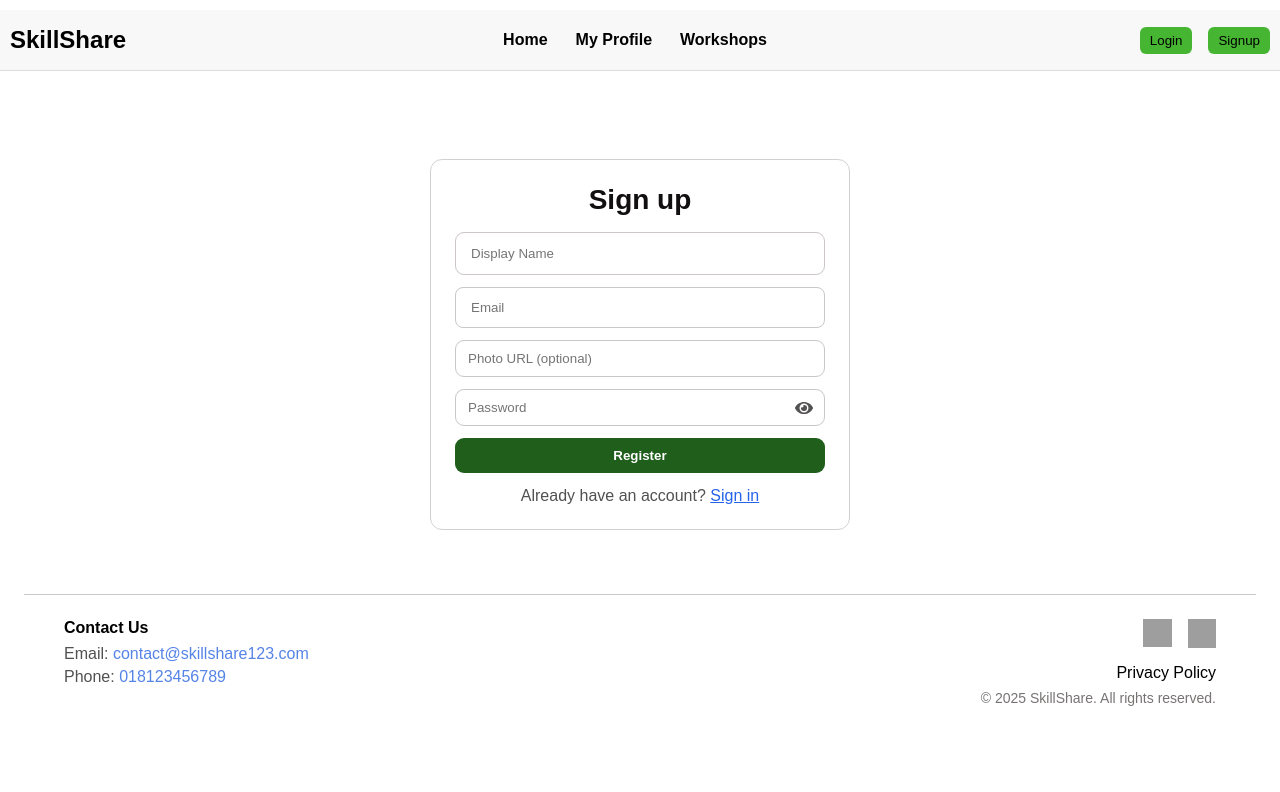
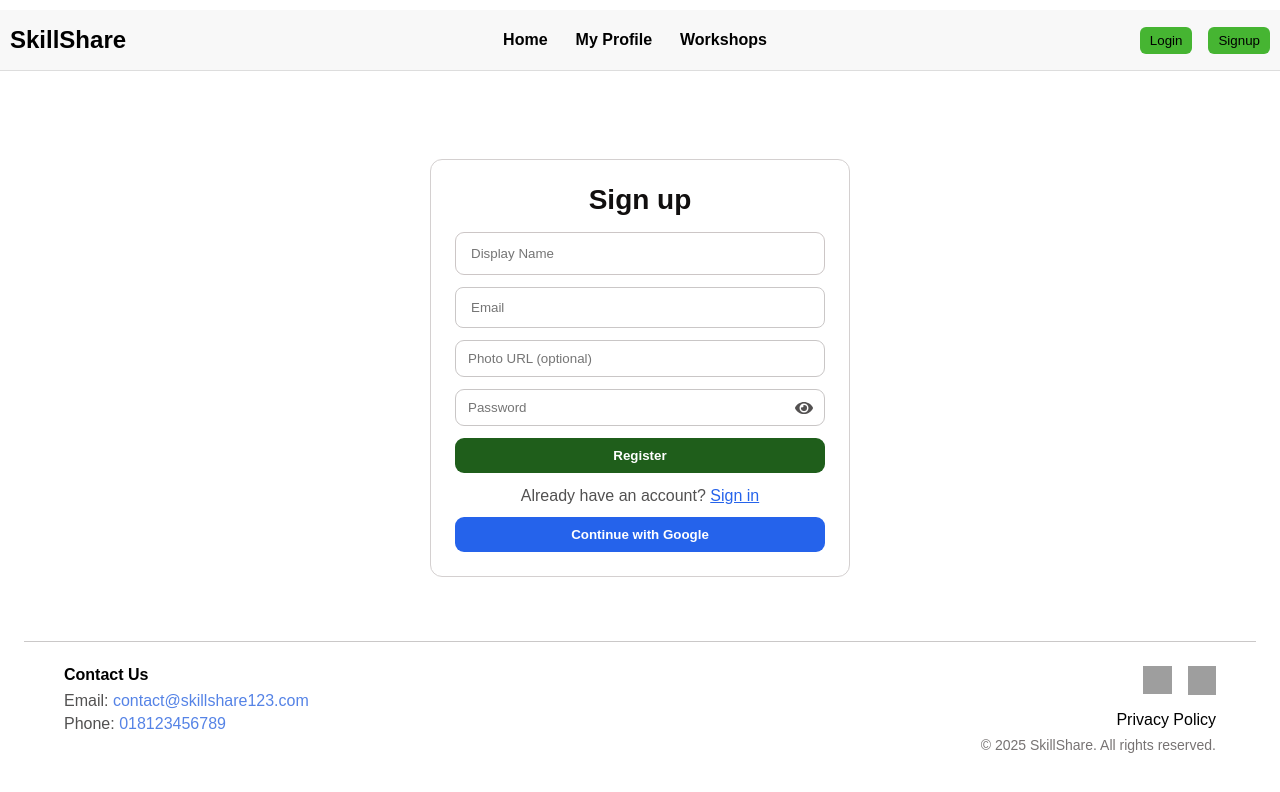
Before and after one commit to CodedGrimoire/assignment9, a React (Vite) app: page /signup in a window 1280 px wide. Shown: the top 792 px of the page. Built offline with nearby package versions, Linux system fonts and the light colour scheme; no server answers; grey boxes are pictures that could not be loaded.

Commit message:
google sign up

```diff
--- a/src/components/Signin.jsx
+++ b/src/components/Signin.jsx
@@ -51,10 +51,14 @@ export default function Signin() {
     try {
       await signInWithPopup(auth, googleProvider);
       navigate("/", { replace: true });
-    } catch (e) {
+    }
+
+    catch (e) {
       setErr(e.message);
       toast.error("Google login failed. Please try again!");
-    } finally {
+    }
+
+    finally {
       setBusy(false);
     }
   }
@@ -125,10 +129,10 @@ export default function Signin() {
               right: 12,
               top: "50%",
                color: "#0f0a0aff",
-              transform: "translateY(-50%)",
+
 
                alignItems: "center",
-              cursor: "pointer",
+
               fontSize: 18,
 
               display: "flex",
--- a/src/components/Signup.jsx
+++ b/src/components/Signup.jsx
@@ -2,9 +2,15 @@
 import { useState } from "react";
 import { Link, useNavigate } from "react-router-dom";
 import { createUserWithEmailAndPassword, updateProfile } from "firebase/auth";
-import { auth } from "../firebase";
+
+
+
 import { FaEye, FaEyeSlash } from "react-icons/fa";
+
+import { signInWithPopup } from "firebase/auth";
 import { toast } from "react-hot-toast";
+
+import { auth, googleProvider } from "../firebase";
 
 export default function Signup() {
 
@@ -46,6 +52,22 @@ export default function Signup() {
   };
 
 
+  async function handleGoogle() {
+    setErr("");
+    setBusy(true);
+    try {
+      await signInWithPopup(auth, googleProvider);
+      navigate("/", { replace: true });
+    }
+
+    catch (e) {
+      setErr(e.message);
+      toast.error("Google login failed. Please try again!");
+    }
+    finally {
+      setBusy(false);
+    }
+  }
 
   const [email, setEmail] = useState("");
 
@@ -265,6 +287,27 @@ export default function Signup() {
         <Link to="/signin" style={{ color: "#2563eb" }}>
           Sign in </Link> </p>
 
+          <div style={{ marginTop: 12 }}>
+        <button
+          onClick={handleGoogle}
+          style={{
+            width: "100%",
+            padding: 10,
+
+              borderRadius: 9,
+
+            backgroundColor: "#2563eb",
+            color: "white",
+            border: "none",
+
+            fontWeight: 600,
+
+          }}
+        >
+          Continue with Google
+        </button> </div>
+
+
 
 
 
```
